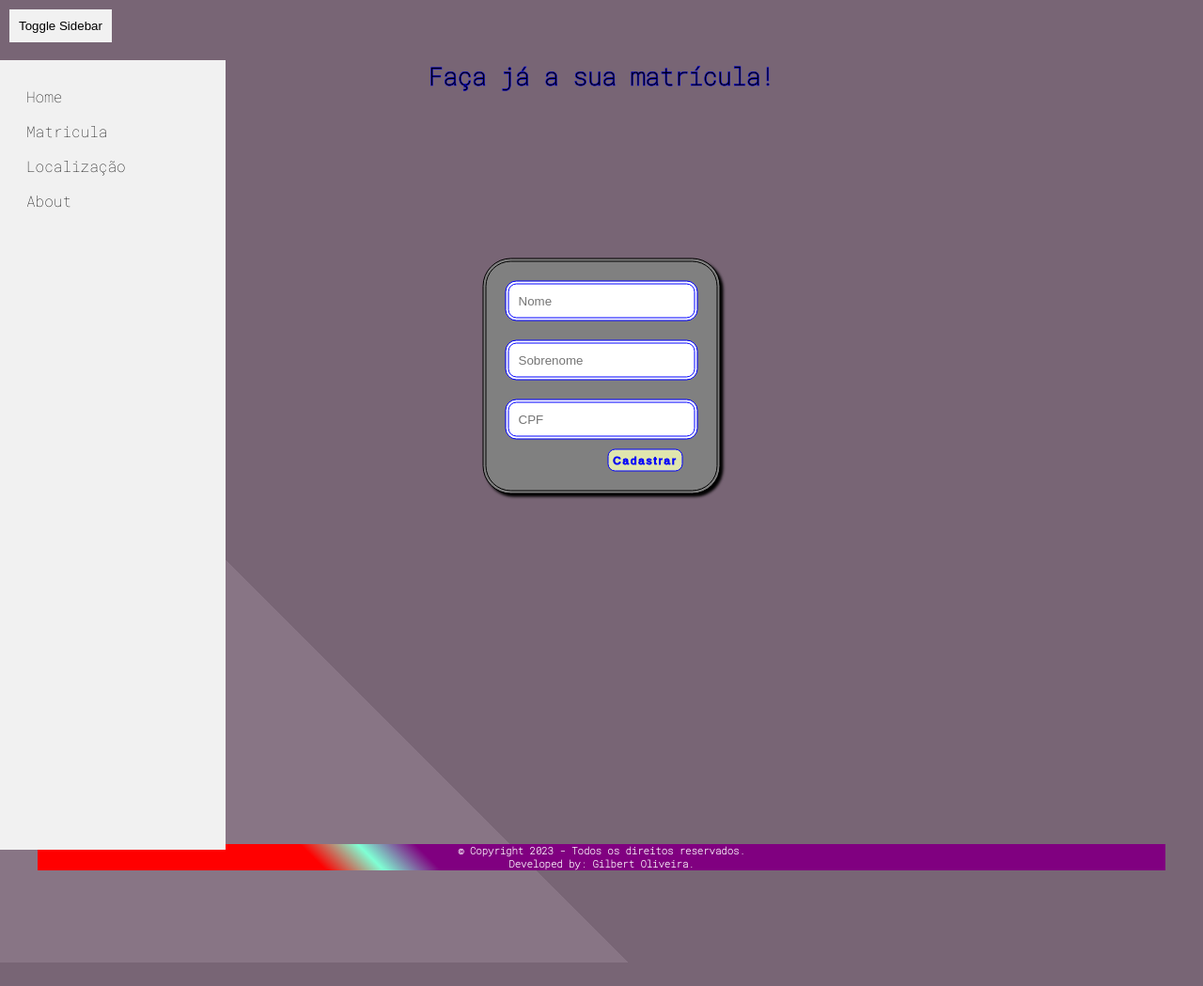
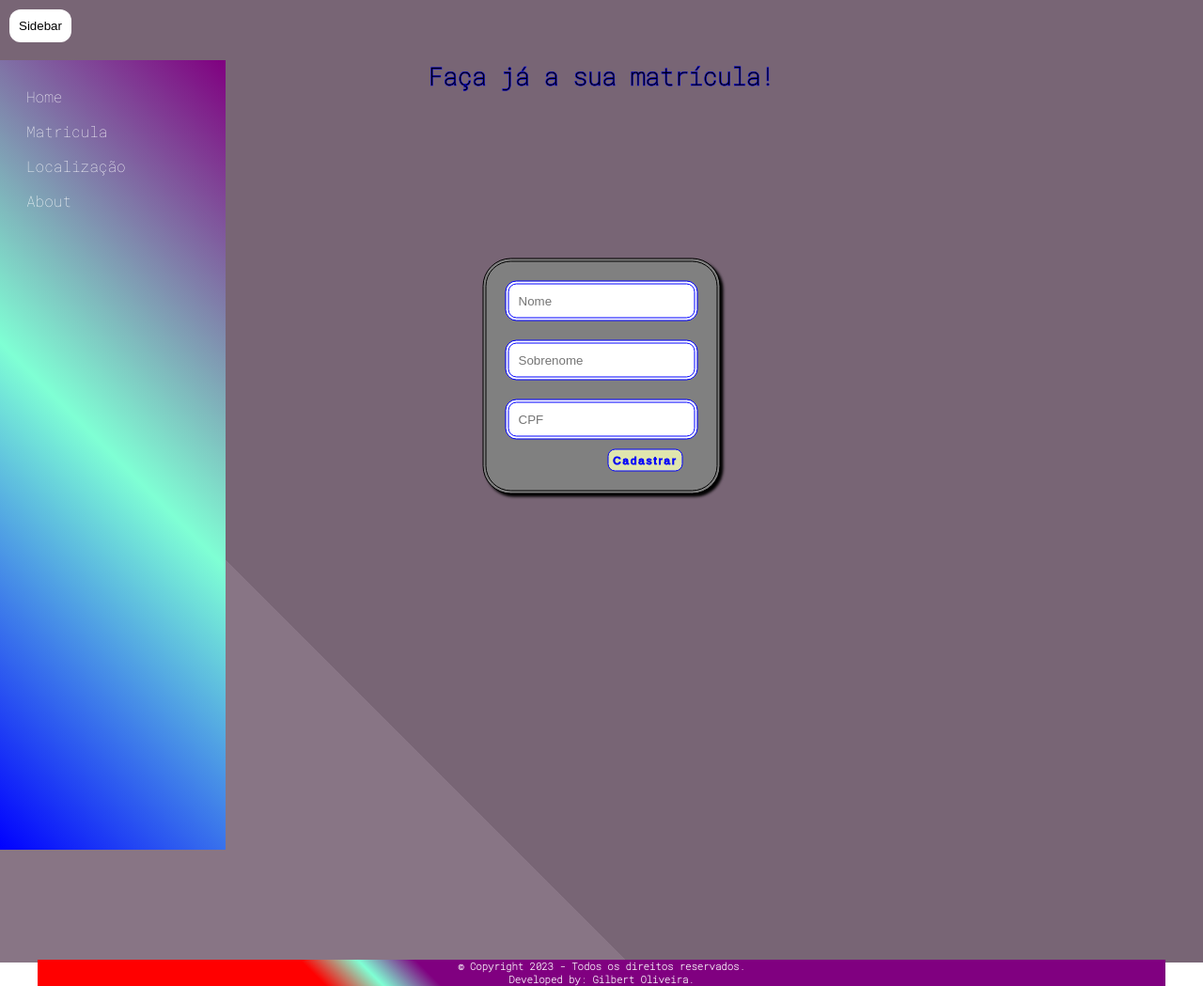
Before and after one commit to ggfrancagg/turma2023_85, a PHP site: page /pages/matricula.php in a window 1280 px wide. Shown: the whole page at 94% size. Before the commit the page ends 1024 px from the top, so only its background shows below. Run offline with PHP 8.4, Linux system fonts and the light colour scheme.

Commit message:
Updated files
Gilbert's files.

```diff
--- a/testes de knlgmt/site de futebol/css/matricula.css
+++ b/testes de knlgmt/site de futebol/css/matricula.css
@@ -80,13 +80,13 @@ footer{
 
  .sidebar {
     width: 200px;
-		background-color: #f1f1f1;
+    background: linear-gradient(45deg, blue, aquamarine, purple);
     padding: 20px;
     position: fixed;
     height: 100%;
     overflow: auto;
-		transition: all 0.3s;
 }
+
 
 	.sidebar.hidden {
 		transform: translateX(-220px);
@@ -94,14 +94,16 @@ footer{
 
 	.sidebar a {
 		display: block;
-		color: black;
+		color: white;
 		padding: 8px;
 		text-decoration: none;
 	}
 
 	.sidebar a:hover {
-		background-color: #555;
-		color: white;
+		background-color: #896D8A;
+		color: orange;
+		border-radius: 12px;
+		transition: 0.3s;
 	}
 
 	.toggle-btn {
@@ -110,6 +112,14 @@ footer{
 		left: 10px;
 		padding: 10px;
 		cursor: pointer;
-		background-color: #f1f1f1;
+		background-color: white;
 		border: none;
+		border-radius: 12px;
 	}
+	.toggle-btn:hover{
+		opacity: 0.8;
+		transition: 0.3s;
+		background: #896D8A;
+		color: white;
+
+	}
--- a/testes de knlgmt/site de futebol/css/styles.css
+++ b/testes de knlgmt/site de futebol/css/styles.css
@@ -130,7 +130,7 @@ section{
 
  .sidebar {
     width: 200px;
-    background-color: #f1f1f1;
+    background: linear-gradient(45deg, blue, aquamarine, purple);
     padding: 20px;
     position: fixed;
     height: 100%;
--- a/testes de knlgmt/site de futebol/pages/matricula.php
+++ b/testes de knlgmt/site de futebol/pages/matricula.php
@@ -13,11 +13,21 @@
 
 
     <style>
+       #Verifique{
+        color: white;
+        text-align: center;
+        text-decoration: none;
+          padding: 20px;
+       }
+       #Verifique:hover{
+        color: orange;
 
+
+       }
     </style>
 </head>
 <body>
-    <button class="toggle-btn" onclick="toggleSidebar()">Toggle Sidebar</button>
+    <button class="toggle-btn" onclick="toggleSidebar()"> Sidebar</button>
     <div class="sidebar">
         <a href="../index.php">Home</a>
         <a href="matricula.php">Matricula</a>
@@ -44,7 +54,7 @@
             echo "<p>Sobrenome: $sobrenome</p>";
             echo "<p>Seu CPF: $cpf</p>";
             echo "<form method='GET' action='matricula.php'>";
-            echo "<p>Você confirma o seu cadastro?</p>";
+            echo "<p>$nome $sobrenome ,você confirma o seu cadastro?</p>";
             echo "<input type='submit' name='Sim' value='Sim!'>";
             echo "<input type='submit' name='Nao' value='Não!'>";
             echo "</div>";
@@ -80,6 +90,7 @@
         }
         }
     </script>
+    <a href="idade.php" id="Verifique">Verifique sua idade! &larr;</a>
 </body>
 </html>
 <?php include ('../includes/footer.inc.php');?>
```
Also changed, not shown: testes de knlgmt/site de futebol/pages/idade.php (added, +53 -0 lines). Lines whose indentation alone changed are shown as unchanged.
